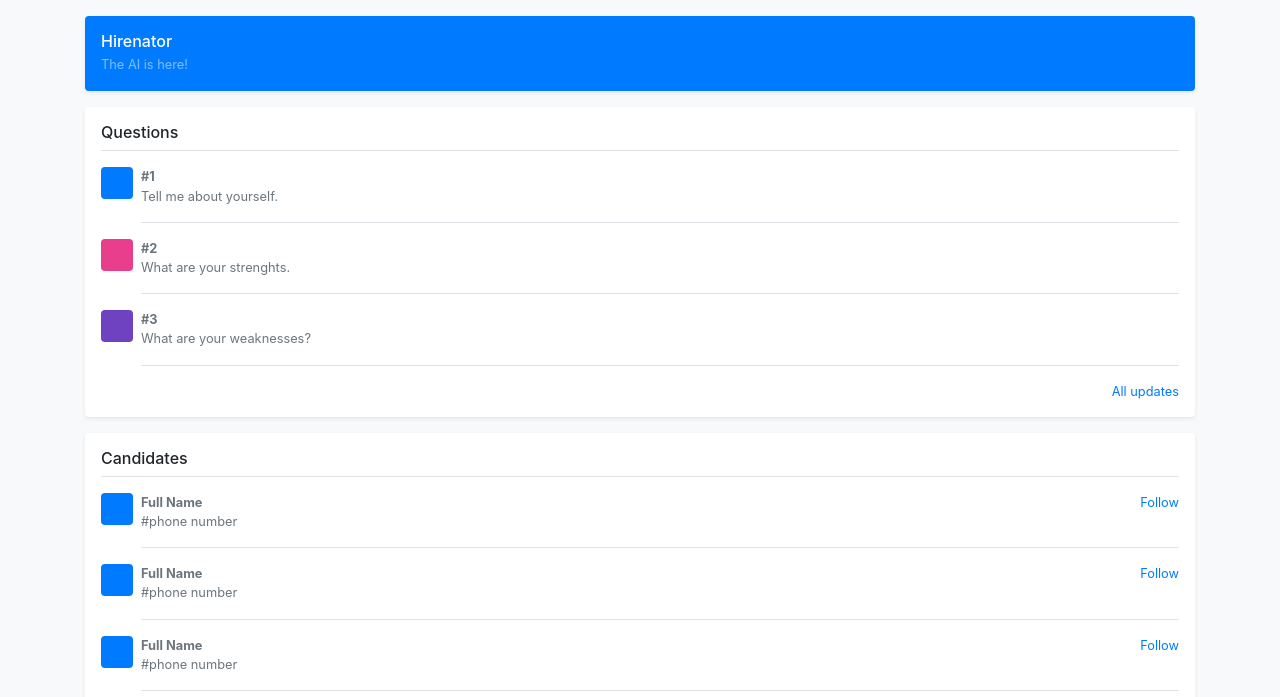
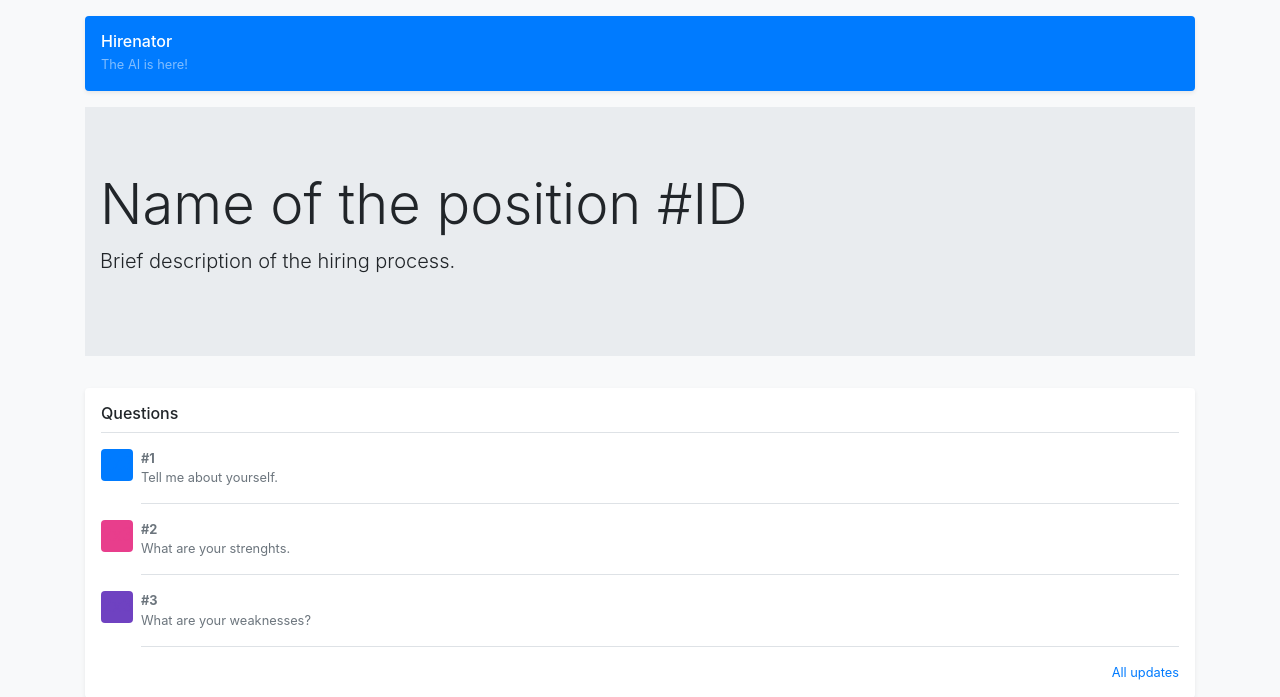
Before and after one commit to gcgbarbosa/hackaz, a PHP site: page /dashboard.php in a window 1280 px wide. Shown: the top 697 px of the page. Run offline with PHP 8.4, Linux system fonts and the light colour scheme; some libraries are stand-ins or nearby versions.

Commit message:
added jumbotron

```diff
--- a/dashboard.php
+++ b/dashboard.php
@@ -49,59 +49,6 @@
   </head>
 
   <body class="bg-light">
-    <!--nav class="navbar navbar-expand-lg fixed-top navbar-dark bg-dark">
-      <a class="navbar-brand mr-auto mr-lg-0" href="#">Offcanvas navbar</a>
-      <button class="navbar-toggler p-0 border-0" type="button" data-toggle="offcanvas">
-        <span class="navbar-toggler-icon"></span>
-      </button>
-
-      <div class="navbar-collapse offcanvas-collapse" id="navbarsExampleDefault">
-        <ul class="navbar-nav mr-auto">
-          <li class="nav-item active">
-            <a class="nav-link" href="#">Dashboard <span class="sr-only">(current)</span></a>
-          </li>
-          <li class="nav-item">
-            <a class="nav-link" href="#">Notifications</a>
-          </li>
-          <li class="nav-item">
-            <a class="nav-link" href="#">Profile</a>
-          </li>
-          <li class="nav-item">
-            <a class="nav-link" href="#">Switch account</a>
-          </li>
-          <li class="nav-item dropdown">
-            <a class="nav-link dropdown-toggle" href="#" id="dropdown01" data-toggle="dropdown" aria-haspopup="true" aria-expanded="false">Settings</a>
-            <div class="dropdown-menu" aria-labelledby="dropdown01">
-              <a class="dropdown-item" href="#">Action</a>
-              <a class="dropdown-item" href="#">Another action</a>
-              <a class="dropdown-item" href="#">Something else here</a>
-            </div>
-          </li>
-        </ul>
-        <form class="form-inline my-2 my-lg-0">
-          <input class="form-control mr-sm-2" type="text" placeholder="Search" aria-label="Search">
-          <button class="btn btn-outline-success my-2 my-sm-0" type="submit">Search</button>
-        </form>
-      </div>
-    </nav>
-
-    <div class="nav-scroller bg-white shadow-sm">
-    <nav class="nav nav-underline">
-    <a class="nav-link active" href="#">Dashboard</a>
-    <a class="nav-link" href="#">
-    Friends
-    <span class="badge badge-pill bg-light align-text-bottom">27</span>
-    </a>
-    <a class="nav-link" href="#">Explore</a>
-    <a class="nav-link" href="#">Suggestions</a>
-    <a class="nav-link" href="#">Link</a>
-    <a class="nav-link" href="#">Link</a>
-    <a class="nav-link" href="#">Link</a>
-    <a class="nav-link" href="#">Link</a>
-    <a class="nav-link" href="#">Link</a>
-    </nav>
-    </div-->
-
     <main role="main" class="container">
       <div class="d-flex align-items-center p-3 my-3 text-white-50 bg-purple rounded shadow-sm bg-primary">
         <!--img class="mr-3" src="/docs/4.4/assets/brand/bootstrap-outline.svg" alt="" width="48" height="48"-->
@@ -110,6 +57,17 @@
         <small>The AI is here!</small>
         </div>
       </div>
+
+      <!-- JUMBOTRON -->
+      <div class="jumbotron jumbotron-fluid">
+        <div class="container">
+          <h1 class="display-4">Name of the position #ID</h1>
+          <p class="lead">
+            Brief description of the hiring process.
+          </p>
+        </div>
+      </div>
+      <!-- END JUMBOTRON -->
 
       <div class="my-3 p-3 bg-white rounded shadow-sm">
         <h6 class="border-bottom border-gray pb-2 mb-0">Questions</h6>
```
